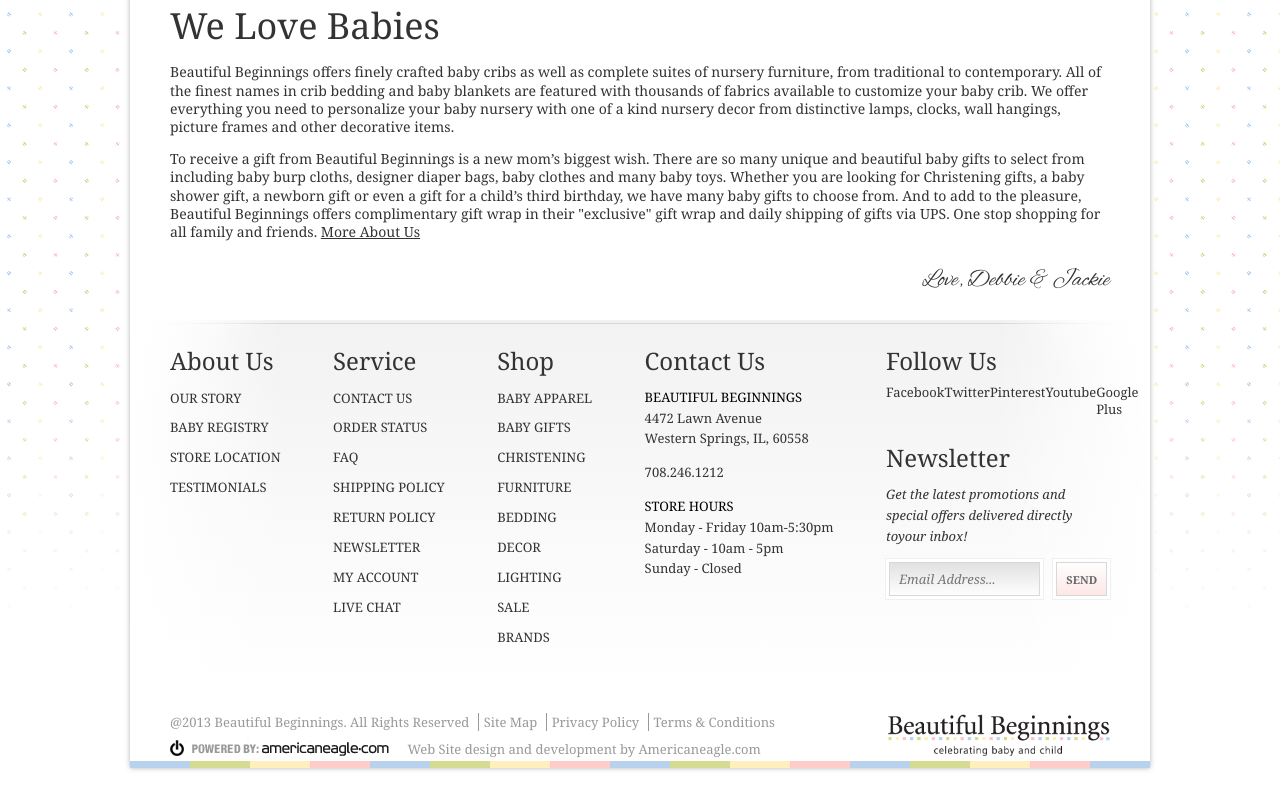
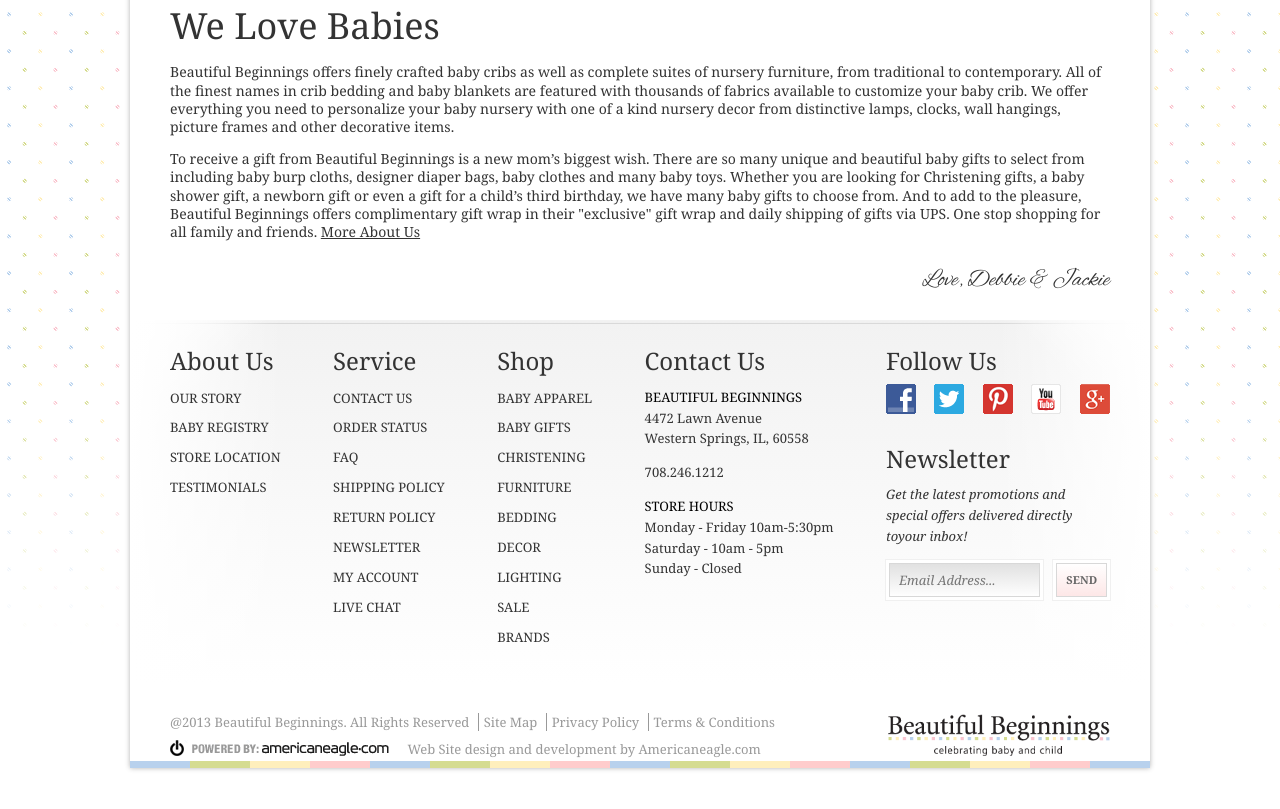
Before and after one commit to kenreibman/bb-assessment, a plain HTML site: page index.html in a window 1280 px wide. Shown: the part 981-1790 px from the top of the page. Drawn offline with Linux system fonts and the light colour scheme.

Commit message:
Add files via upload

```diff
--- a/index.html
+++ b/index.html
@@ -6,8 +6,9 @@
         <meta name="robots" content="noindex, nofollow">
         <meta http-equiv="X-UA-Compatible" content="IE=9" />
 
-        <link rel="stylesheet" href="css/normalize.min..css"/>
+        <link rel="stylesheet" href="css/normalize.min.css"/>
         <link rel="stylesheet" href="css/main.css"/>
+        <script src="https://kit.fontawesome.com/94cdfbec16.js" crossorigin="anonymous"></script>
     </head>
     <body>
         <div class="page-wrap">
@@ -32,9 +33,17 @@
                     <div class="header-toggles--mobile">
                         <a href="#">
                             <!-- need a cart icon -->
+                            <svg class="svg-icon" version="1.1" xmlns="http://www.w3.org/2000/svg" viewBox="0 0 24 24">
+                                <title>shopping-cart</title>
+                                <path d="M20.756 5.345c-0.191-0.219-0.466-0.345-0.756-0.345h-13.819l-0.195-1.164c-0.080-0.482-0.497-0.836-0.986-0.836h-2.25c-0.553 0-1 0.447-1 1s0.447 1 1 1h1.403l1.86 11.164c0.008 0.045 0.031 0.082 0.045 0.124 0.016 0.053 0.029 0.103 0.054 0.151 0.032 0.066 0.075 0.122 0.12 0.179 0.031 0.039 0.059 0.078 0.095 0.112 0.058 0.054 0.125 0.092 0.193 0.13 0.038 0.021 0.071 0.049 0.112 0.065 0.116 0.047 0.238 0.075 0.367 0.075 0.001 0 11.001 0 11.001 0 0.553 0 1-0.447 1-1s-0.447-1-1-1h-10.153l-0.166-1h11.319c0.498 0 0.92-0.366 0.99-0.858l1-7c0.041-0.288-0.045-0.579-0.234-0.797zM18.847 7l-0.285 2h-3.562v-2h3.847zM14 7v2h-3v-2h3zM14 10v2h-3v-2h3zM10 7v2h-3c-0.053 0-0.101 0.015-0.148 0.030l-0.338-2.030h3.486zM7.014 10h2.986v2h-2.653l-0.333-2zM15 12v-2h3.418l-0.285 2h-3.133z"></path>
+                                <path d="M10 19.5c0 0.828-0.672 1.5-1.5 1.5s-1.5-0.672-1.5-1.5c0-0.828 0.672-1.5 1.5-1.5s1.5 0.672 1.5 1.5z"></path>
+                                <path d="M19 19.5c0 0.828-0.672 1.5-1.5 1.5s-1.5-0.672-1.5-1.5c0-0.828 0.672-1.5 1.5-1.5s1.5 0.672 1.5 1.5z"></path>
+                                </svg>
                             <span class="visually-hidden">Go to Cart</span>
                         </a>
                         <a href="#" class="menu-toggle">
+                            <!-- HAMBURGER MENU ICON -->
+                            <svg xmlns="http://www.w3.org/2000/svg" viewBox="0 0 448 512"><path d="M0 96C0 78.33 14.33 64 32 64H416C433.7 64 448 78.33 448 96C448 113.7 433.7 128 416 128H32C14.33 128 0 113.7 0 96zM0 256C0 238.3 14.33 224 32 224H416C433.7 224 448 238.3 448 256C448 273.7 433.7 288 416 288H32C14.33 288 0 273.7 0 256zM416 448H32C14.33 448 0 433.7 0 416C0 398.3 14.33 384 32 384H416C433.7 384 448 398.3 448 416C448 433.7 433.7 448 416 448z"/></svg>
                             <span class="visually-hidden">Toggle Menu</span>
                         </a>
                     </div>
@@ -54,6 +63,7 @@
                             <input id="headerSiteSearch" type="search" placeholder="Search this site.."/>
                             <button class="site-search__button">
                                 <!-- need a search icon -->
+                                <svg class="site-search__icon" xmlns="http://www.w3.org/2000/svg" viewBox="0 0 512 512"><path d="M500.3 443.7l-119.7-119.7c27.22-40.41 40.65-90.9 33.46-144.7C401.8 87.79 326.8 13.32 235.2 1.723C99.01-15.51-15.51 99.01 1.724 235.2c11.6 91.64 86.08 166.7 177.6 178.9c53.8 7.189 104.3-6.236 144.7-33.46l119.7 119.7c15.62 15.62 40.95 15.62 56.57 0C515.9 484.7 515.9 459.3 500.3 443.7zM79.1 208c0-70.58 57.42-128 128-128s128 57.42 128 128c0 70.58-57.42 128-128 128S79.1 278.6 79.1 208z"/></svg>
                                 <span class="visually-hidden">Submit Search</span>
                             </button>
                         </form>
@@ -234,19 +244,19 @@
                             <h2>Follow Us</h2>
                             <ul class="social-list">
                                 <li>
-                                    <a href="#">Facebook</a>
+                                    <a href="#"><img src="images/social-facebook.png" alt="Facebook"></a>
                                 </li>
                                 <li>
-                                    <a href="#">Twitter</a>
+                                    <a href="#"><img src="images/social-twitter.png" alt="Twitter"></a>
                                 </li>
                                 <li>
-                                    <a href="#">Pinterest</a>
+                                    <a href="#"><img src="images/social-pintrest.png" alt="Pinterest"></a>
                                 </li>
                                 <li>
-                                    <a href="#">Youtube</a>
+                                    <a href="#"><img src="images/social-youtube.png" alt="YouTube"></a>
                                 </li>
                                 <li>
-                                    <a href="#">Google Plus</a>
+                                    <a href="#"><img src="images/social-google-plus.png" alt="Google Plus"></a>
                                 </li>
                             </ul>
                         </div>
```
Also changed, not shown: readme.txt.
